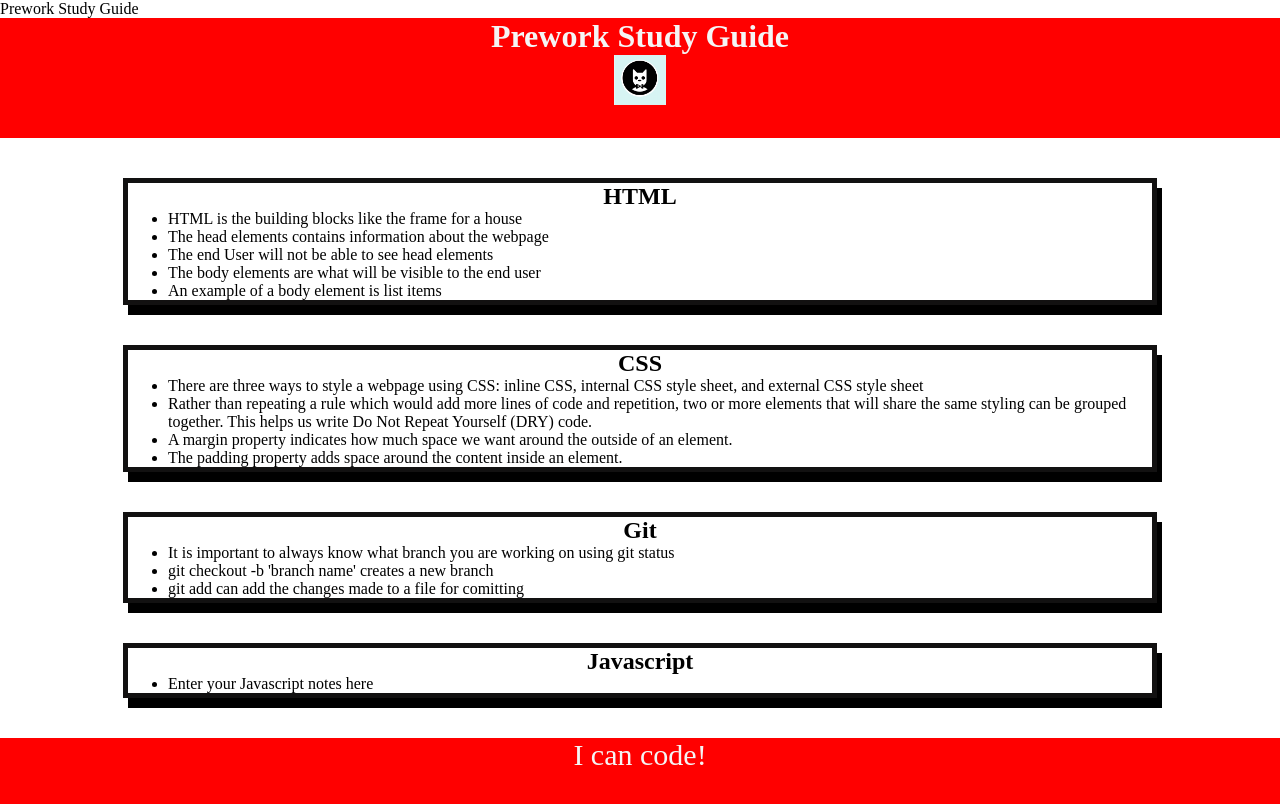
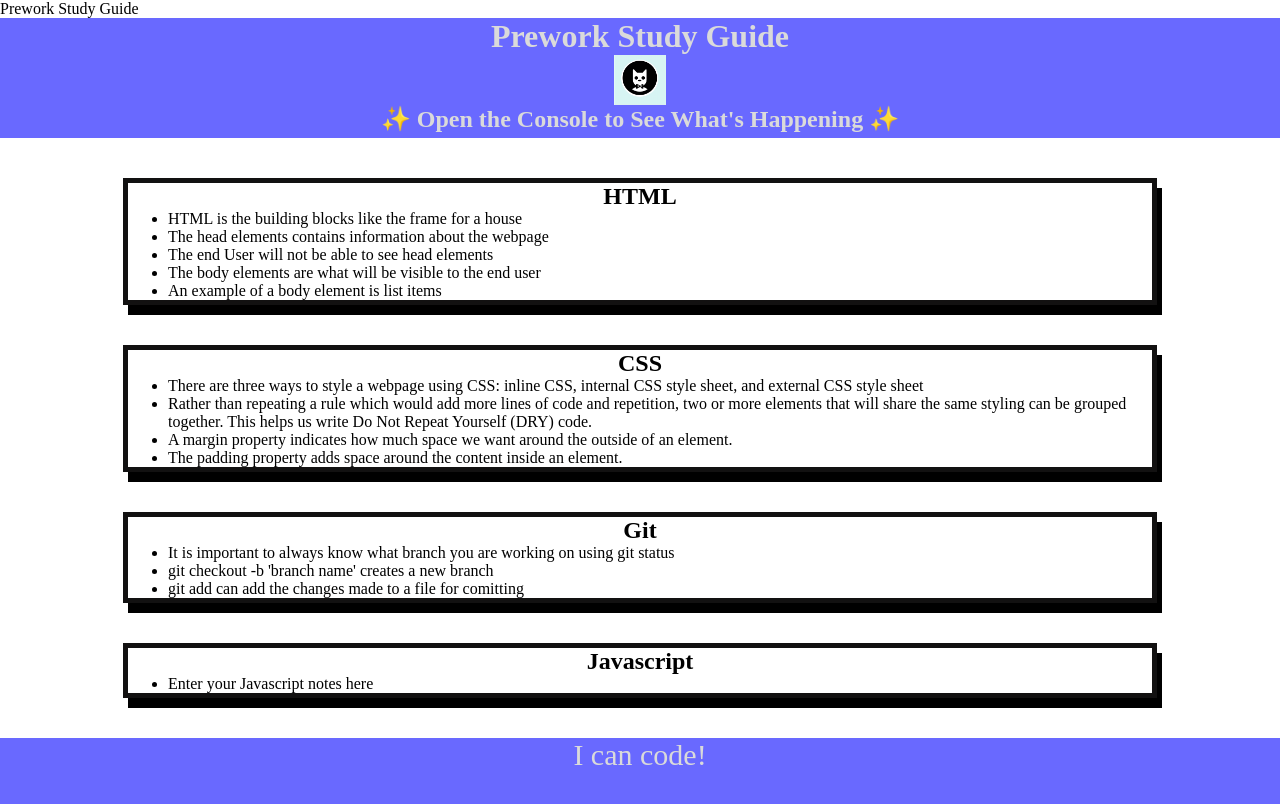
Before and after one commit to ohhmydeezy/prework-study-guide, a plain HTML site: page index.html in a window 1280 px wide. Drawn offline with Linux system fonts and the light colour scheme.

Commit message:
added script.js into assets

```diff
--- /dev/null
+++ b/assets/script.js
@@ -0,0 +1,19 @@
+var topics = ['HTML', 'CSS', 'Git', 'Javascript'];
+
+for(var x = 0; x < topics.length; x++){
+    console.log(topics[x]);
+}
+
+/*
+if(topic === 'HTML') {
+    console.log("Let's study HTML!");
+} else if (topic === 'CSS') {
+    console.log("Let's study CSS!");
+} else if (topic === 'Git') {
+    console.log("Let's study Git!");
+} else if (topic === 'Javascript') {
+    console.log("Let's study Javascript!");
+} else {
+    console.log('Please try again!')
+}
+*/
--- a/assets/style.css
+++ b/assets/style.css
@@ -7,8 +7,8 @@ header,
 footer {
     width: 100%;
     height: 120px;
-    background-color: red;
-    color: whitesmoke;
+    background-color: rgb(105, 105, 255);
+    color: rgb(218, 218, 218);
 }
 
 h1,
--- a/index.html
+++ b/index.html
@@ -11,6 +11,7 @@
     <header id="header">
       <h1>Prework Study Guide</h1>
       <img src="./assets/bowtie-cat.png" alt="Profile image of cat wearing a bow tie." />
+      <h2>✨ Open the Console to See What's Happening ✨</h2>
     </header>
     <main>
       <section class="card" id="html-section">
@@ -51,5 +52,6 @@
     <footer>
       <p>I can code!</p>
     </footer>
+    <script src=" ./assets/script.js"></script>
   </body>
 </html>
```
